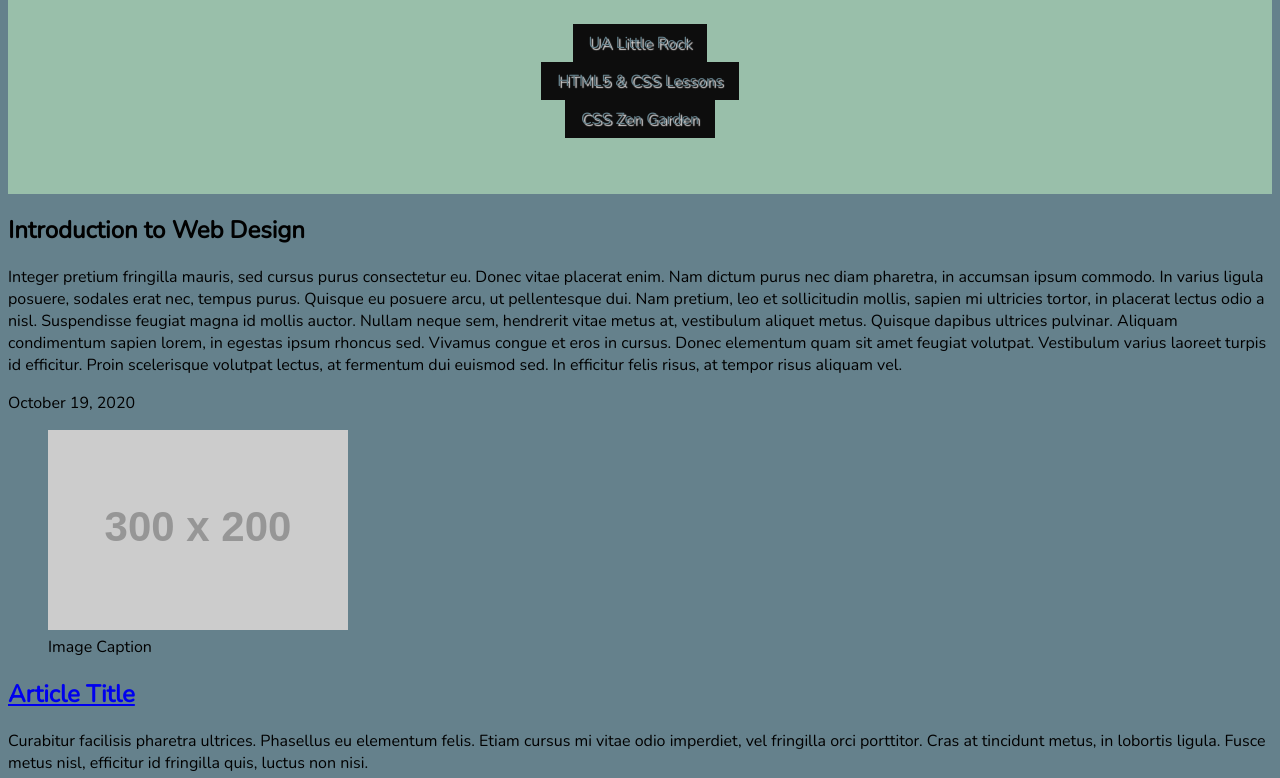
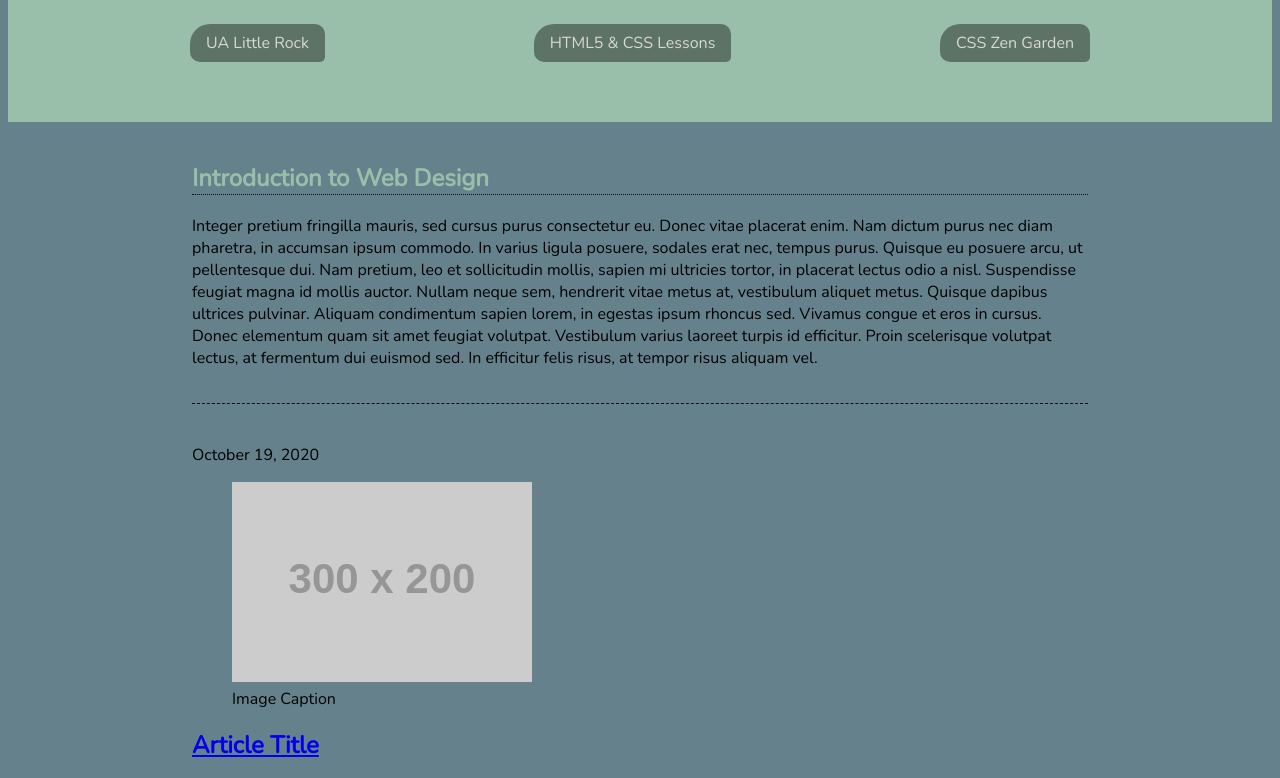
Before and after one commit to Celica45/ifsc-1310, a plain HTML site: page css-demo/index.html in a window 1280 px wide. Shown: the part 192-970 px from the top of the page. Drawn offline with nearby package versions, Linux system fonts and the light colour scheme; placeholder pictures from the web are drawn by us.

Commit message:
css-demo updated

```diff
--- a/css-demo/assets/css/style.css
+++ b/css-demo/assets/css/style.css
@@ -11,6 +11,14 @@ html {
   *:after {
     box-sizing: inherit;
   }
+
+
+/* ----------------Utility Classes--------------*/
+.container{
+    width:70vw;
+    margin: 40px auto;
+}
+
 
 
 /* ---------------Global Style----------------- */
@@ -52,7 +60,7 @@ header.primary {
     padding: 40px;
 
 
-    text-shadow: 2px 2px 1px #D9D7D7;
+    /*text-shadow: 2px 2px 1px #D9D7D7;*/
 }
 
 /* vw relative to width, vh relative to hight % */
@@ -72,18 +80,69 @@ header.primary h2{
     margin: 20px auto 40px;
 }
 
-header.primary nav{}
+header.primary nav{
+    width: 80vw;
+    margin: 20px auto;
+    max-width: 900px;
+}
+
 header.primary nav ul{
     /* removes extra space from list items attachments*/
     padding: 0;
+    display: flex;
+    flex-direction: row;
+    justify-content: space-between;
 }
 header.primary nav ul li{
     list-style-type: none;
 }
 header.primary nav ul li a{
-    color: #65818C;
+    color: #D9D7D7;
     text-decoration: none;
     background-color: #0D0D0D;
+    /* Use rgba last number or opasity */
+    background-color: rgba(0,0,0,.4);
     padding: 8px 16px;
     display: inline-block;
+    border-radius: 20px 10px 5px 10px;
+
 }
+
+header.primary nav a:hover{
+    background-color: rgba(0,0,0,.8);
+    transition: .3s;
+}
+
+h1,h2,h3,h4,h5,h6{
+    color: #99BFAA;
+}
+
+section#intro{
+    border-bottom: 1.5px dashed #0D0D0D;
+    padding-bottom: 1.1rem;
+
+}
+
+section#intro h2{
+    color:#99BFAA;
+    border-bottom: 1px dotted #0D0D0D;
+}
+
+
+/* change order of website for screen size */
+@media screen and (max-width:600px){
+
+header.primary nav ul {
+    flex-direction: column;
+}
+
+header.primary nav a{
+    display: block;
+}
+
+
+
+
+
+
+}
--- a/css-demo/index.html
+++ b/css-demo/index.html
@@ -37,7 +37,7 @@
       <header>
         <time class="post-date" datetime="2020-10-19">October 19, 2020</time>
         <figure>
-          <img src="http://placehold.it/300x200?text=Placeholder+Image" alt="Placeholder" />
+          <img src="https://via.placeholder.com/300x200" alt="Placeholder" />
           <figcaption>Image Caption</figcaption>
         </figure>
         <h2> <a href="#" rel="bookmark" title="link to this post">Article Title</a> </h2>
@@ -50,7 +50,7 @@
       <header>
         <time class="post-date" datetime="2020-10-19">October 19, 2020</time>
         <figure>
-          <img src="http://placehold.it/300x200?text=Placeholder+Image" alt="Placeholder" />
+          <img src="https://via.placeholder.com/300x200" alt="Placeholder" />
           <figcaption>Image Caption</figcaption>
         </figure>
         <h2> <a href="#" rel="bookmark" title="link to this post">Article Title</a> </h2>
@@ -63,7 +63,7 @@
       <header>
        <time class="post-date" datetime="2020-10-19">October 19, 2020</time>
         <figure>
-          <img src="http://placehold.it/300x200?text=Placeholder+Image" alt="Placeholder" />
+          <img src="https://via.placeholder.com/300x200" alt="Placeholder" />
           <figcaption>Image Caption</figcaption>
         </figure>
         <h2> <a href="#" rel="bookmark" title="link to this post">Article Title</a> </h2>
```
